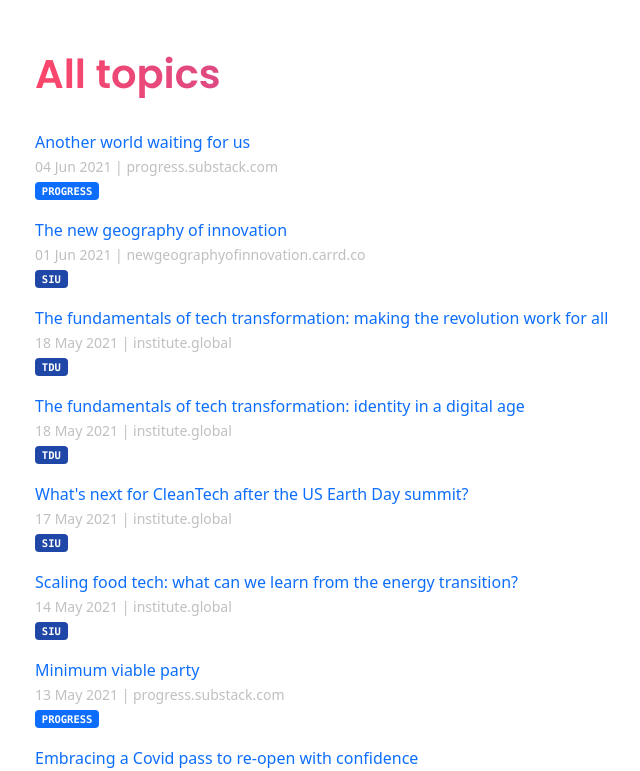
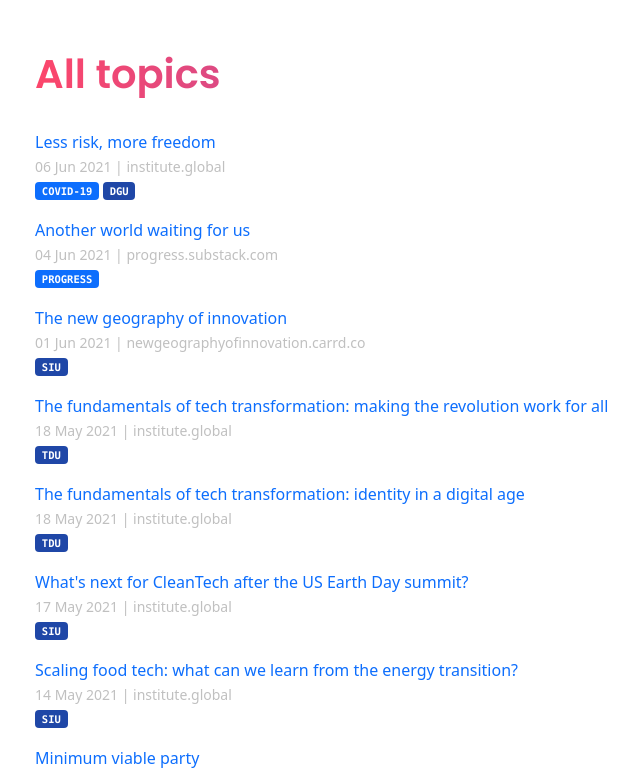
Before and after one commit to techpolicyio/techpolicyio.github.io, a Jekyll site: the page built from pages/home.md, in a window 1280 px wide and 900 px high, scrolled down 764 px, cut to the strip 129-900 px from the top of the window. Shown: the whole strip, without its empty margins (47-687 px from the left). Built offline with Jekyll 4.4.1, drawn with Linux system fonts in a browser that asks for light colours.

Commit message:
Update links.yml

```diff
--- a/_data/links.yml
+++ b/_data/links.yml
@@ -815,3 +815,8 @@
   url: https://progress.substack.com/p/another-world-waiting-for-us
   date: 2021-06-04
   tags: progress
+- title: 'Less risk, more freedom'
+  url: https://institute.global/policy/less-risk-more-freedom
+  date: 2021-06-06
+  unit: dgu
+  tags: covid-19
```
